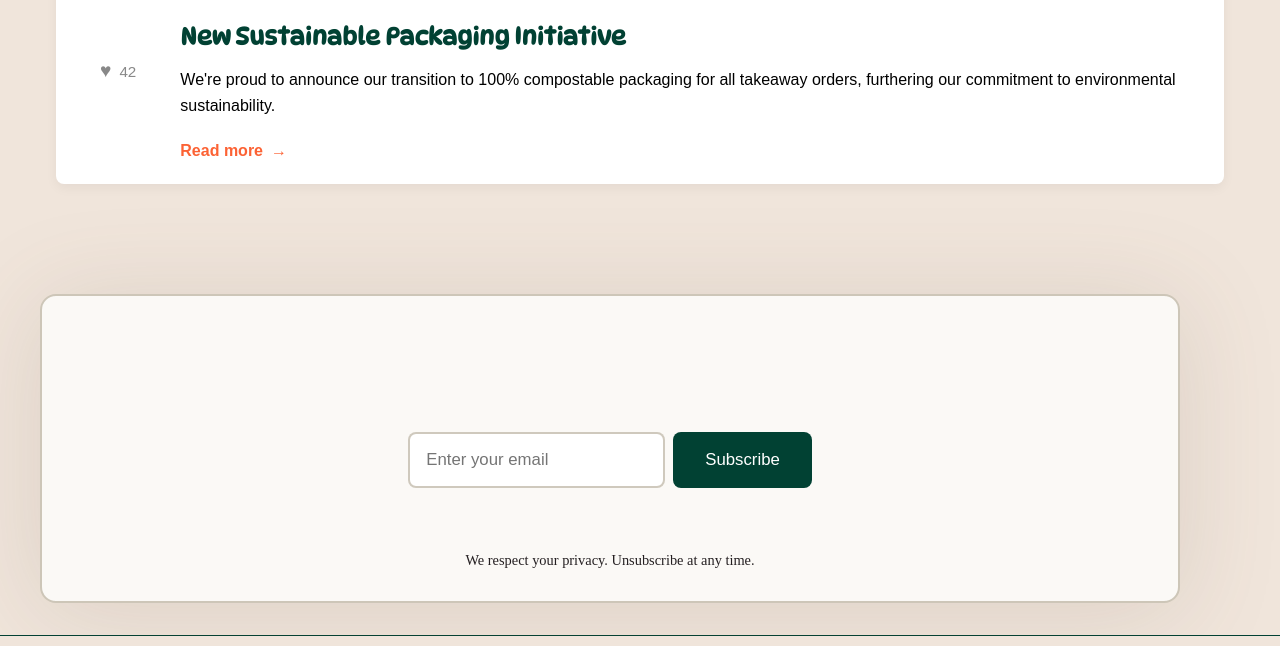
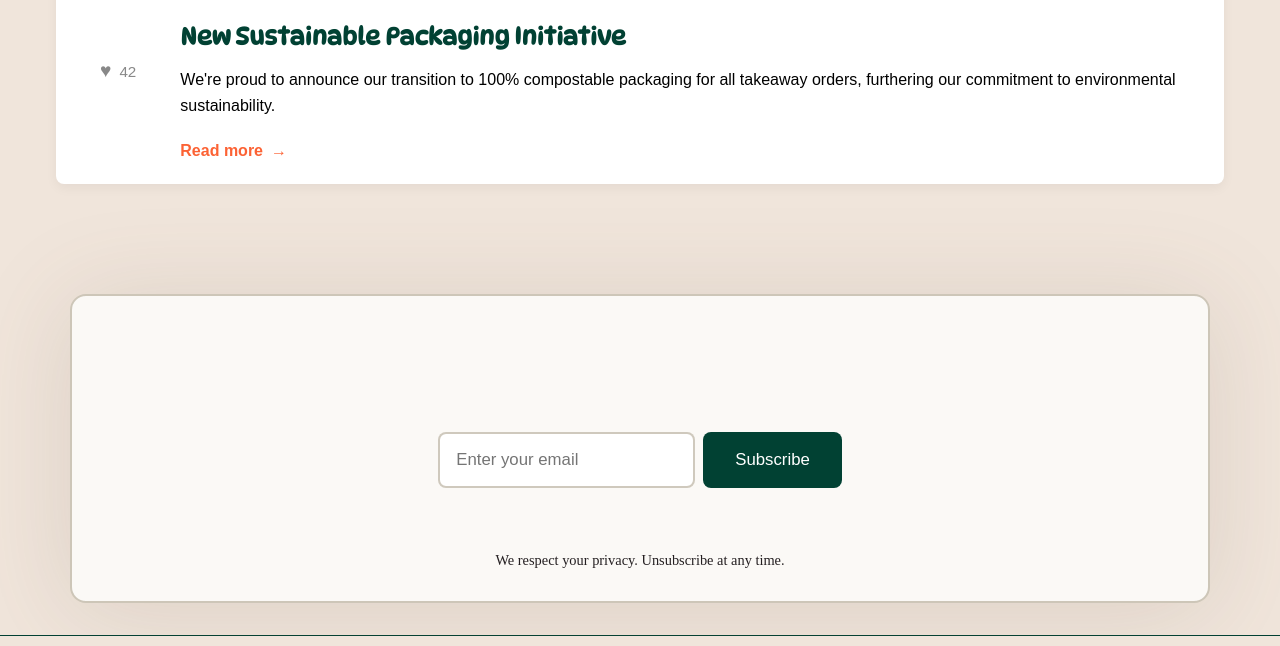
Before and after one commit to notCrazy0815/TSA-DesignBrief-25, a SvelteKit app: page /news in a window 1280 px wide. Shown: the part 2154-2800 px from the top of the page. Built offline with nearby package versions, Linux system fonts and the light colour scheme; a web font is replaced by a local one.

Commit message:
news page new footer

```diff
--- a/src/routes/news/+page.svelte
+++ b/src/routes/news/+page.svelte
@@ -289,7 +289,9 @@
             {/each}
         </section>
 
-        <Newsletter />
+        <div class="newsletter-container">
+            <Newsletter />
+        </div>
     </div>
 
     <FooterTopBorder />
@@ -737,4 +739,10 @@
             color: v.$tertiary;
         }
     }
+
+    .newsletter-container {
+        width: 100%;
+        display: flex;
+        justify-content: center;
+    }
 </style>
```
